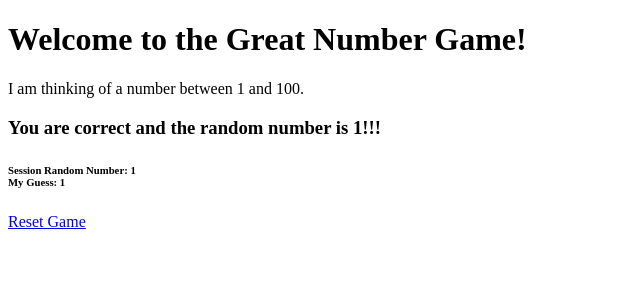
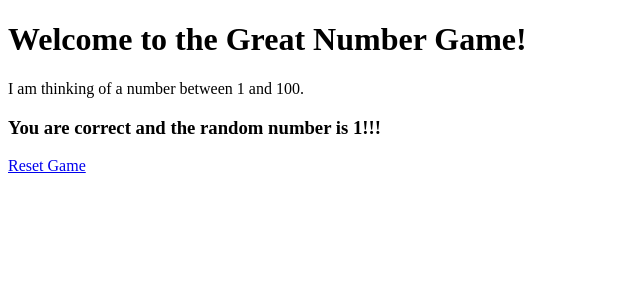
Before and after one commit to Hollyw00d/codingDojoSmallProjects, a PHP site: page /great-number-game.php in a window 1280 px wide. Shown: the top 300 px of the page, without its empty margins (0-640 px from the left). Run offline with PHP 8.4, Linux system fonts and the light colour scheme; the visitor is signed in with stand-in values (Sample User, id 1).

Commit message:
advanced php - great number game assgnmnt done

```diff
--- a/cs_201/zzz_advanced/great-number-game/great-number-game.php
+++ b/cs_201/zzz_advanced/great-number-game/great-number-game.php
@@ -1,5 +1,12 @@
 <?php
 session_start();
+
+// Set random number so it won't change
+// when session open
+//if(isset($_SESSION['rand_num_session']))
+//{
+//    $_SESSION['rand_num_session'] = rand(1, 2);
+//}
 ?>
 <!doctype html>
 <html lang="en">
@@ -38,20 +45,13 @@ $_SESSION['rand_num_session'] . '!!!';
 }
 ?></h3>
 
-<h6>Session Random Number: <?php echo $_SESSION['rand_num_session']; ?><br />
-My Guess: <?php echo $_SESSION['my_guess']; ?>
-</h6>
+<form class="hide-if-correct" action="processing.php" method="post">
 
+    <p><label for="guess"><input type="number" name="guess" placeholder="My Guess"/></label></p>
 
-    <form class="hide-if-correct" action="processing.php" method="post">
+    <p><label for="submit"><input type="submit" value="Submit"/></label></p>
 
-        <p><label for="guess"><input type="number" name="guess" placeholder="My Guess"/></label></p>
-
-        <p><label for="submit"><input type="submit" value="Submit"/></label></p>
-
-    </form>
-
-
+</form>
 
 <p><a href="reset.php">Reset Game</a></p>
 
--- a/cs_201/zzz_advanced/great-number-game/processing.php
+++ b/cs_201/zzz_advanced/great-number-game/processing.php
@@ -1,7 +1,10 @@
 <?php
 session_start();
 
-$_SESSION['rand_num_session'] = rand(1, 2);
+if(!isset($_SESSION['rand_num_session']))
+{
+    $_SESSION['rand_num_session'] = rand(1, 100);
+}
 
 $_SESSION['my_guess'] = $_POST['guess'];
 
```
